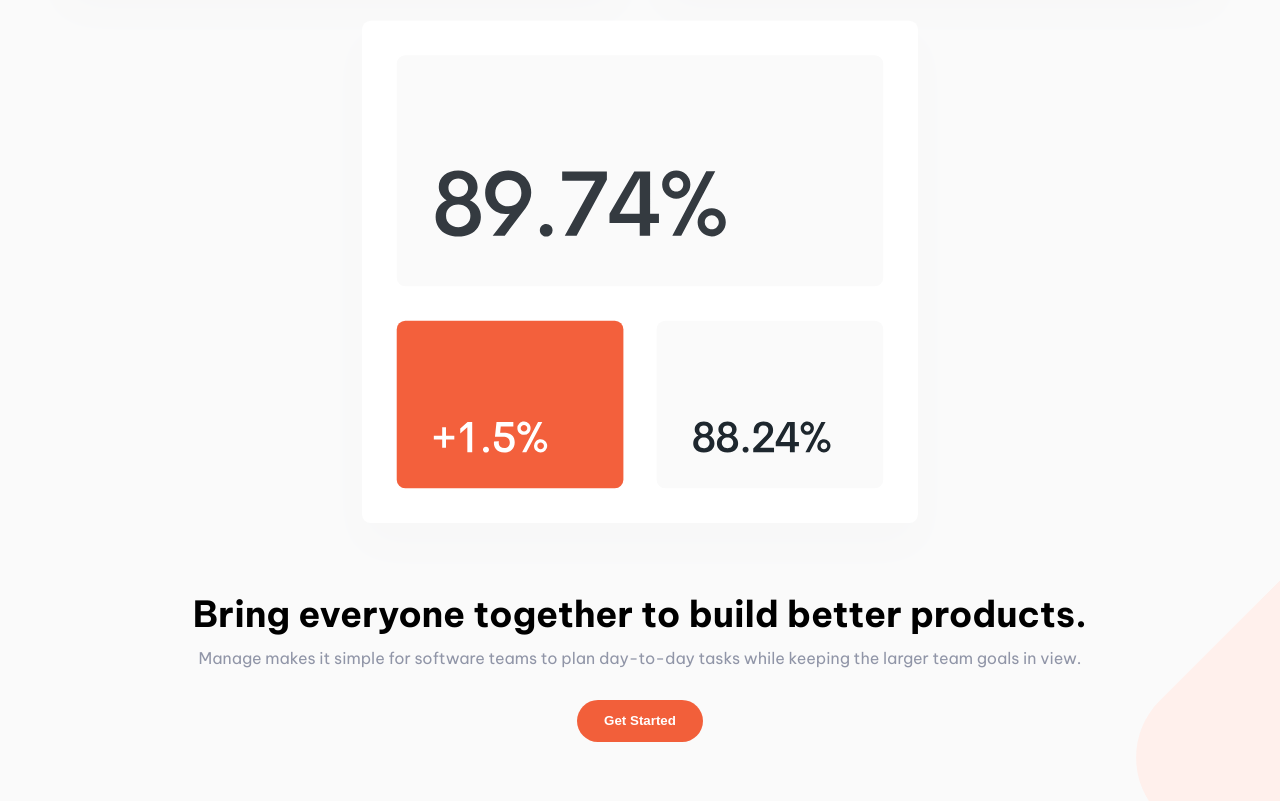
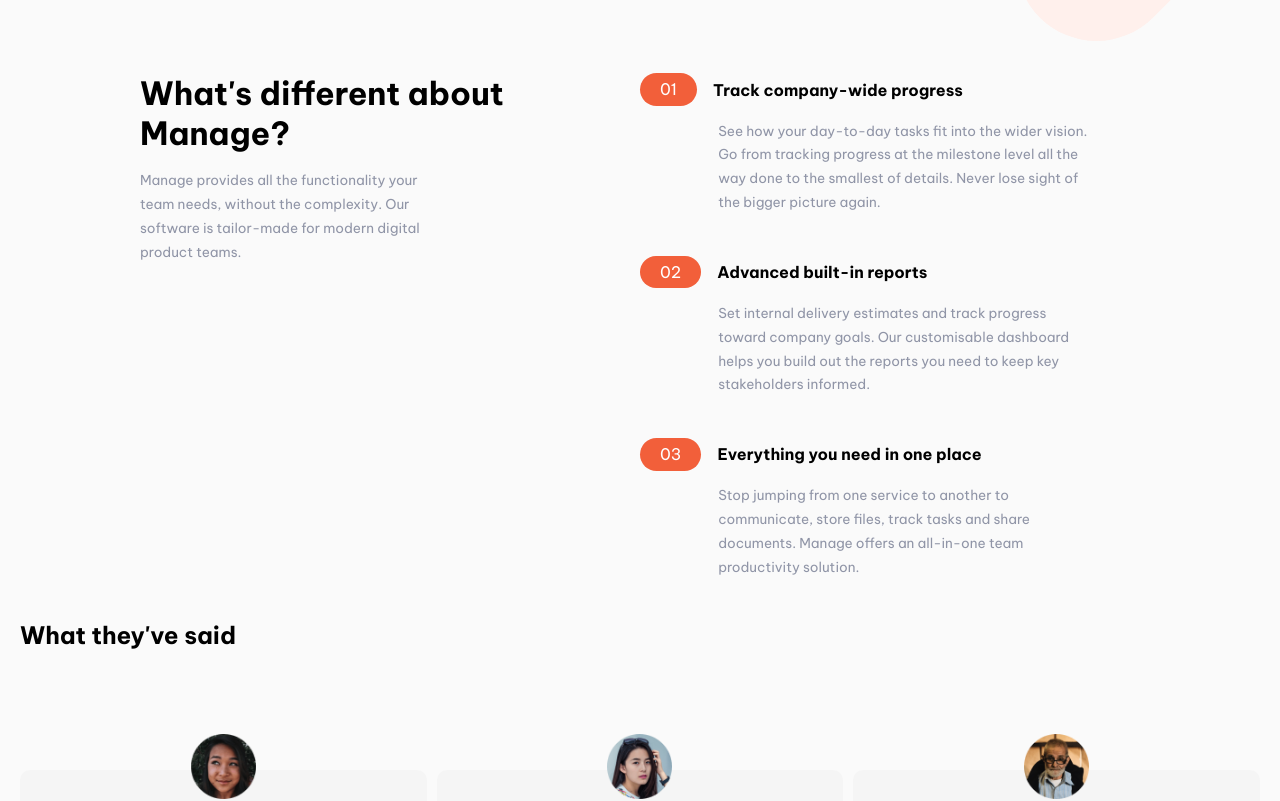
Before and after one commit to seigfred0/project-33_manageLandingPage, a React (Create React App) app in the folder my-app/: page / in a window 1280 px wide. Shown: the part 661-1462 px from the top of the page. Built offline with nearby package versions, Linux system fonts and the light colour scheme.

Commit message:
progress

```diff
--- a/my-app/src/components/Hero.js
+++ b/my-app/src/components/Hero.js
@@ -15,7 +15,7 @@ const Hero = () => {
                     <button className="btn">Get Started</button>
                 </div>
             </div>
-                    <img src={backgroundImage} alt="background" className="background-two"/>
+            <img src={backgroundImage} alt="background" className="background-two"/>
         </section>
     );
 };
--- a/my-app/src/index.css
+++ b/my-app/src/index.css
@@ -104,6 +104,96 @@ h2 {
     height: 30px;
   }
 
+  /* HERO SECTION */
+  .hero-section {
+    max-width: 1000px;
+    margin: 0 auto;
+
+    display: flex;
+    flex-direction: row-reverse;
+
+    margin-top: 5em;
+  }
+
+  .hero-section_image {
+    flex: 1;
+    margin-top: 0;
+  }
+
+  .hero-section_text {
+    flex: 1;
+    display: flex;
+    justify-content: center;
+    flex-direction: column;
+    align-items:flex-start;
+
+  }
+
+  .heading, .text {
+    text-align: left;
+    padding-right: 2em;
+  }
+
+  .text-main {
+    max-width: 350px;
+    font-size: 0.85rem;
+    line-height: 1.6em;
+    margin-top: 0.5em;
+  }
+
+  .main-heading {
+    font-size: 2.65rem;
+    margin-top: -1em;
+  }
+
+  .btn-container {
+    margin-top: 0.4em;
+  }
+
+
+  /* USP SECTION */
+  .usp-section {
+    display: flex;
+
+    max-width: 1000px;
+    margin: 8em auto 0 auto;
+  }
+
+  .usp-one {
+    flex: 1;
+  }
+
+  .usp-one h2,
+  .usp-one p {
+    text-align: left;
+    padding-left: 0;
+  }
+
+  .usp-one h2 {
+    max-width: 550px;
+    font-size: 2rem;
+  }
+
+  .usp-one p {
+    max-width: 330px;
+    line-height: 1.75em;
+    font-size: 0.85rem;
+  }
+
+  .usp-two {
+    margin-top: 0;
+    flex: 1;
+  }
+
+  .advantage {
+    background-color:transparent;
+  }
+
+  .usp-text {
+    padding-left: 5.75em;
+    max-width: 475px;
+  }
+
 }
 
 
```
